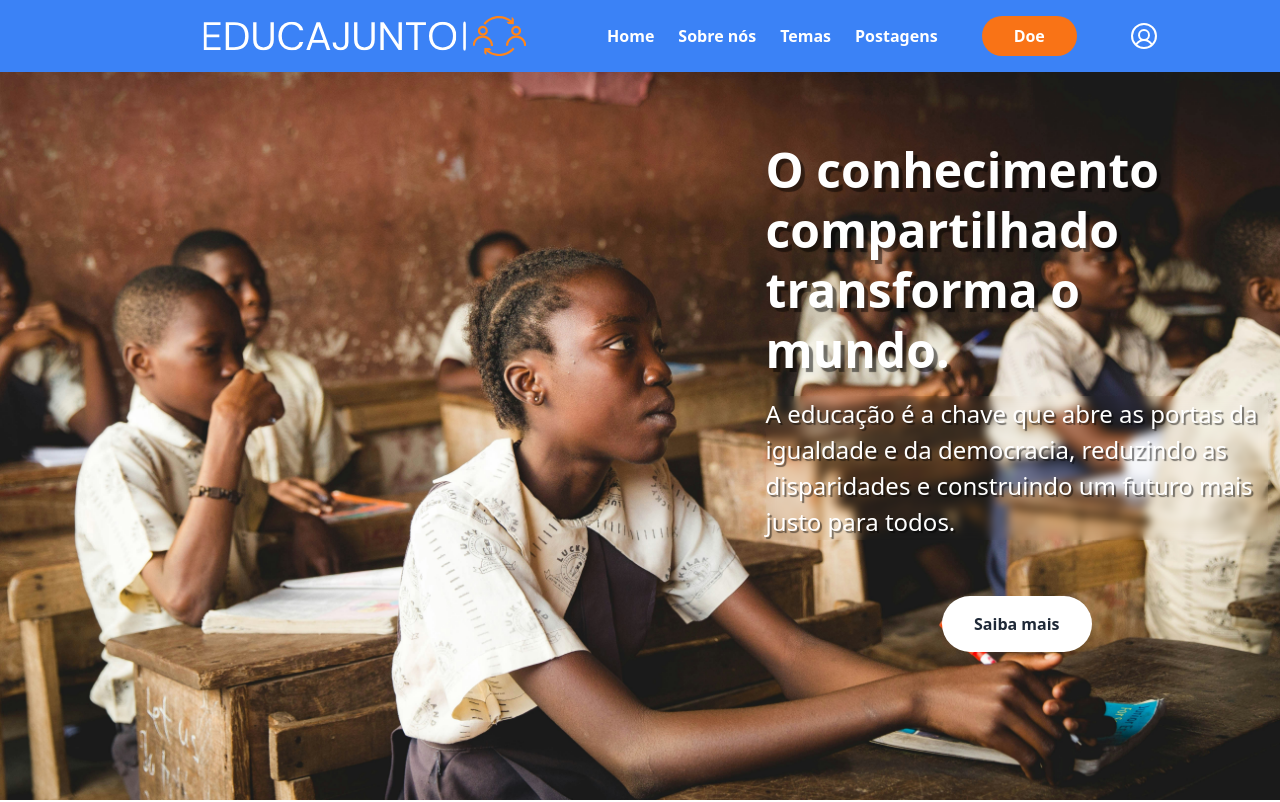
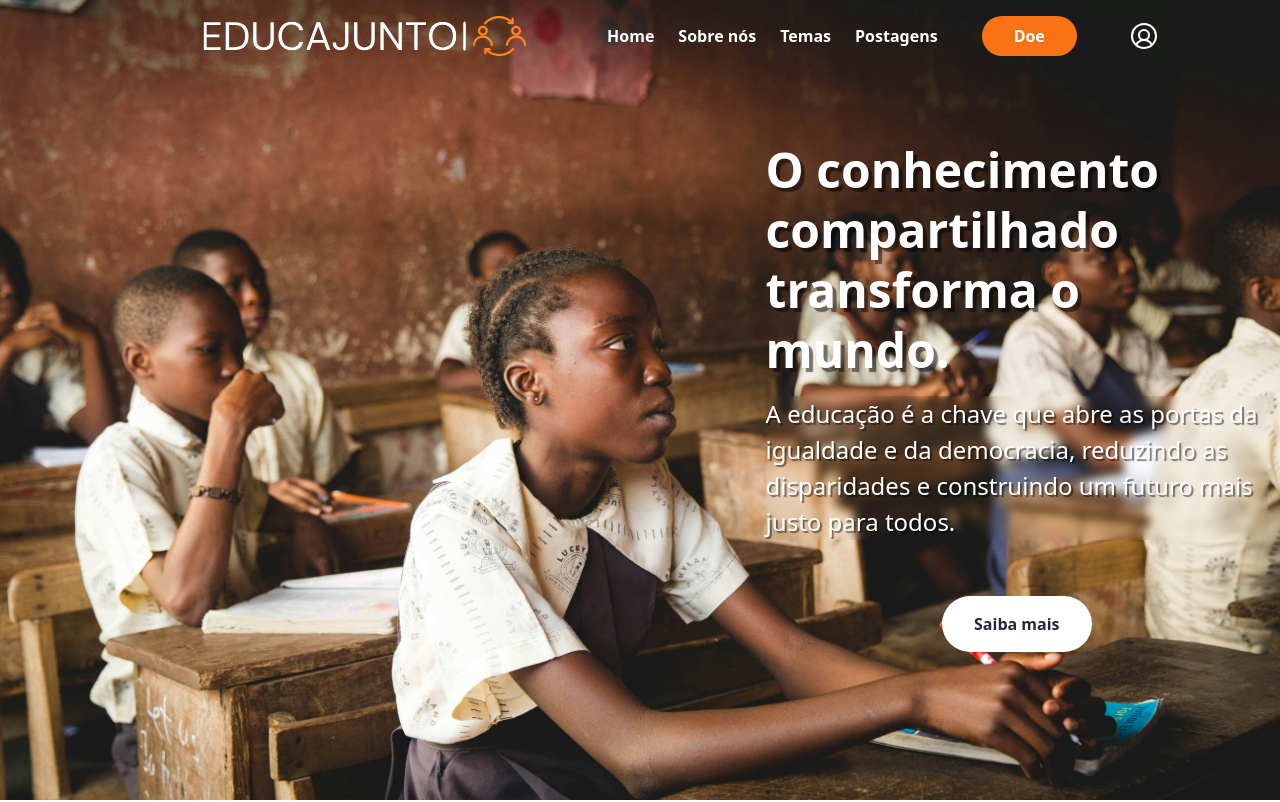
Before and after one commit to Projeto-Integrador-EducaJunto/frontend, a React (Vite) app: page / in a window 1280 px wide. Shown: the top 802 px of the page. Built offline with nearby package versions, Linux system fonts and the light colour scheme.

Commit message:
Arrumando comportamento da navbar na rota padrão.

```diff
--- a/src/components/Navbar.tsx
+++ b/src/components/Navbar.tsx
@@ -9,7 +9,7 @@ function Navbar() {
     const location = useLocation();
     const { usuario, handleLogout } = useContext(AuthContext);
     const [isScrolled, setIsScrolled] = useState(false);
-    const isHomeRoute = location.pathname === '/home';
+    const isHomeRoute = location.pathname === '/home' || location.pathname === '/';
     const navClass = isScrolled || !isHomeRoute ? 'bg-blue-500' : 'bg-transparent';
     const dropdownRef = useRef(null);
     const [showDropdown, setShowDropdown] = useState(false);
```
